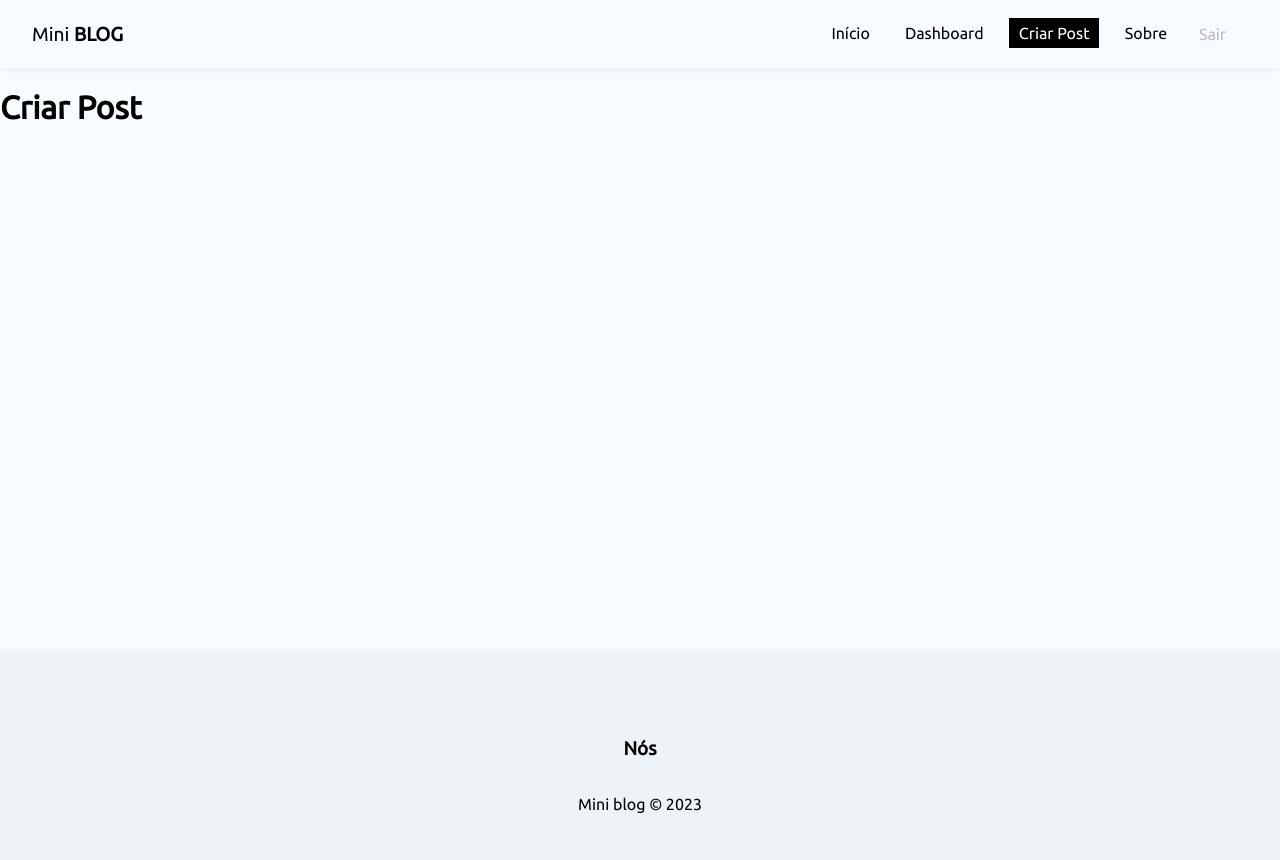
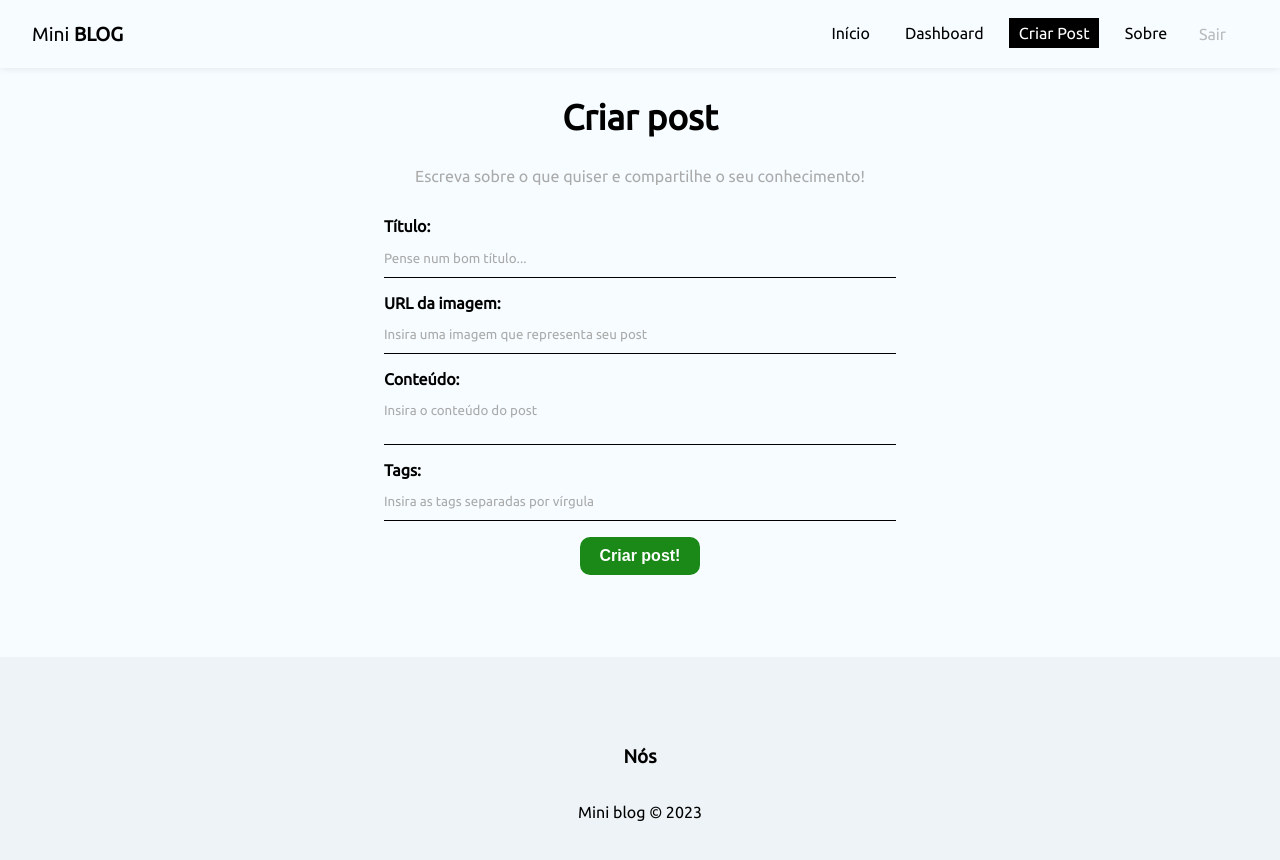
Before and after one commit to pedrohilan/MiniBlog, a React (Create React App) app: page /posts/create in a window 1280 px wide. Shown: the top 860 px of the page. Built offline with nearby package versions, Linux system fonts and the light colour scheme; no server answers; sample sign-in values are in the browser's storage.

Commit message:
feat: create post

```diff
--- /dev/null
+++ b/src/hooks/useInsertDocuments.js
@@ -0,0 +1,60 @@
+import { useState, useEffect, useReducer } from "react";
+import { db } from "../firebase/config";
+import { collection, addDoc, Timestamp } from "firebase/firestore";
+
+const initialState = {
+  loading: null,
+  error: null,
+};
+
+const insertReducer = (state, action) => {
+  switch (action.type) {
+    case "LOADING":
+      return { loading: true, error: null };
+    case "INSERTED_DOC":
+      return { loading: false, error: null };
+    case "ERROR":
+      return { loading: false, error: action.payload };
+    default:
+      return state;
+  }
+};
+
+export const useInsertDocument = (docCollection) => {
+  const [response, dispatch] = useReducer(insertReducer, initialState);
+
+  // deal with memory leak
+  const [cancelled, setCancelled] = useState(false);
+
+  const checkCancelBeforeDispatch = (action) => {
+    if (!cancelled) {
+      dispatch(action);
+    }
+  };
+
+  const insertDocument = async (document) => {
+    checkCancelBeforeDispatch({ type: "LOADING" });
+
+    try {
+      const newDocument = { ...document, createdAt: Timestamp.now() };
+
+      const insertedDocument = await addDoc(
+        collection(db, docCollection),
+        newDocument
+      );
+
+      checkCancelBeforeDispatch({
+        type: "INSERTED_DOC",
+        payload: insertedDocument,
+      });
+    } catch (error) {
+      checkCancelBeforeDispatch({ type: "ERROR", payload: error.message });
+    }
+  };
+
+  useEffect(() => {
+    return () => setCancelled(true);
+  }, []);
+
+  return { insertDocument, response };
+};
--- a/src/pages/CreatePost/CreatePost.js
+++ b/src/pages/CreatePost/CreatePost.js
@@ -1,11 +1,128 @@
-import styles from './CreatePost.module.css'
+import styles from "./CreatePost.module.css";
 
-function CreatePost() {
+import { useState } from "react";
+import { useInsertDocument } from "../../hooks/useInsertDocuments";
+import { useNavigate } from "react-router-dom";
+import { useAuthValue } from "../../context/AuthContext";
+
+const CreatePost = () => {
+  const [title, setTitle] = useState("");
+  const [image, setImage] = useState("");
+  const [body, setBody] = useState("");
+  const [tags, setTags] = useState([]);
+  const [formError, setFormError] = useState("");
+
+  const { user } = useAuthValue();
+
+  const navigate = useNavigate();
+
+  const { insertDocument, response } = useInsertDocument("posts");
+
+  const handleSubmit = (e) => {
+    e.preventDefault();
+    setFormError("");
+
+    // validate image
+    try {
+      new URL(image);
+    } catch (error) {
+      setFormError("A imagem precisa ser uma URL.");
+    }
+
+    // create tags array
+    const tagsArray = tags.split(",").map((tag) => tag.trim().toLowerCase());
+
+    // check values
+    if (!title || !image || !tags || !body) {
+      setFormError("Por favor, preencha todos os campos!");
+    }
+
+    console.log(tagsArray);
+
+    console.log({
+      title,
+      image,
+      body,
+      tags: tagsArray,
+      uid: user.uid,
+      createdBy: user.displayName,
+    });
+
+    if(formError) return
+
+    insertDocument({
+      title,
+      image,
+      body,
+      tags: tagsArray,
+      uid: user.uid,
+      createdBy: user.displayName,
+    });
+
+    // redirect to home page
+    //navigate("/");
+  };
+
   return (
-    <div>
-        <h1>Criar Post</h1>
+    <div className={styles.create_post}>
+      <h2>Criar post</h2>
+      <p>Escreva sobre o que quiser e compartilhe o seu conhecimento!</p>
+      <form onSubmit={handleSubmit}>
+        <label>
+          <span>Título:</span>
+          <input
+            type="text"
+            name="text"
+            required
+            placeholder="Pense num bom título..."
+            onChange={(e) => setTitle(e.target.value)}
+            value={title}
+          />
+        </label>
+        <label>
+          <span>URL da imagem:</span>
+          <input
+            type="text"
+            name="image"
+            required
+            placeholder="Insira uma imagem que representa seu post"
+            onChange={(e) => setImage(e.target.value)}
+            value={image}
+          />
+        </label>
+        <label>
+          <span>Conteúdo:</span>
+          <textarea
+            name="body"
+            required
+            placeholder="Insira o conteúdo do post"
+            onChange={(e) => setBody(e.target.value)}
+            value={body}
+          ></textarea>
+        </label>
+        <label>
+          <span>Tags:</span>
+          <input
+            type="text"
+            name="tags"
+            required
+            placeholder="Insira as tags separadas por vírgula"
+            onChange={(e) => setTags(e.target.value)}
+            value={tags}
+          />
+        </label>
+        {!response.loading && <button className="btn">Criar post!</button>}
+        {response.loading && (
+          <button className="btn" disabled>
+            Aguarde.. .
+          </button>
+        )}
+        {(response.error || formError) && (
+          <p className="error">{response.error || formError}</p>
+        )}
+      </form>
     </div>
-  )
-}
+  );
+};
 
-export default CreatePost
+export default CreatePost;
--- a/src/pages/CreatePost/CreatePost.module.css
+++ b/src/pages/CreatePost/CreatePost.module.css
@@ -0,0 +1,16 @@
+.create_post{
+    text-align: center;
+}
+
+.create_post h2{
+    font-size: 2.2em;
+}
+
+.create_post p{
+    color: #aaa;
+    margin-bottom: 2em;
+}
+
+.create_post textarea{
+    resize: none;
+}
```
